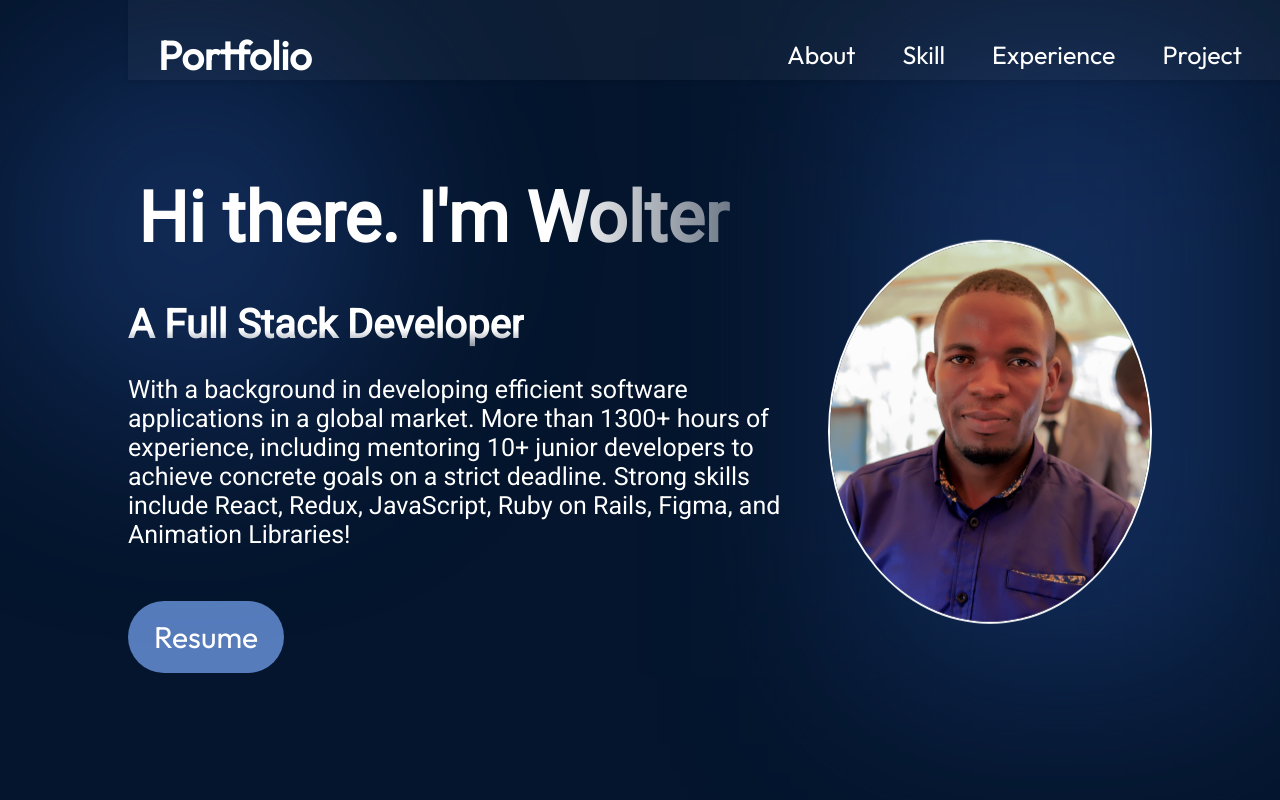
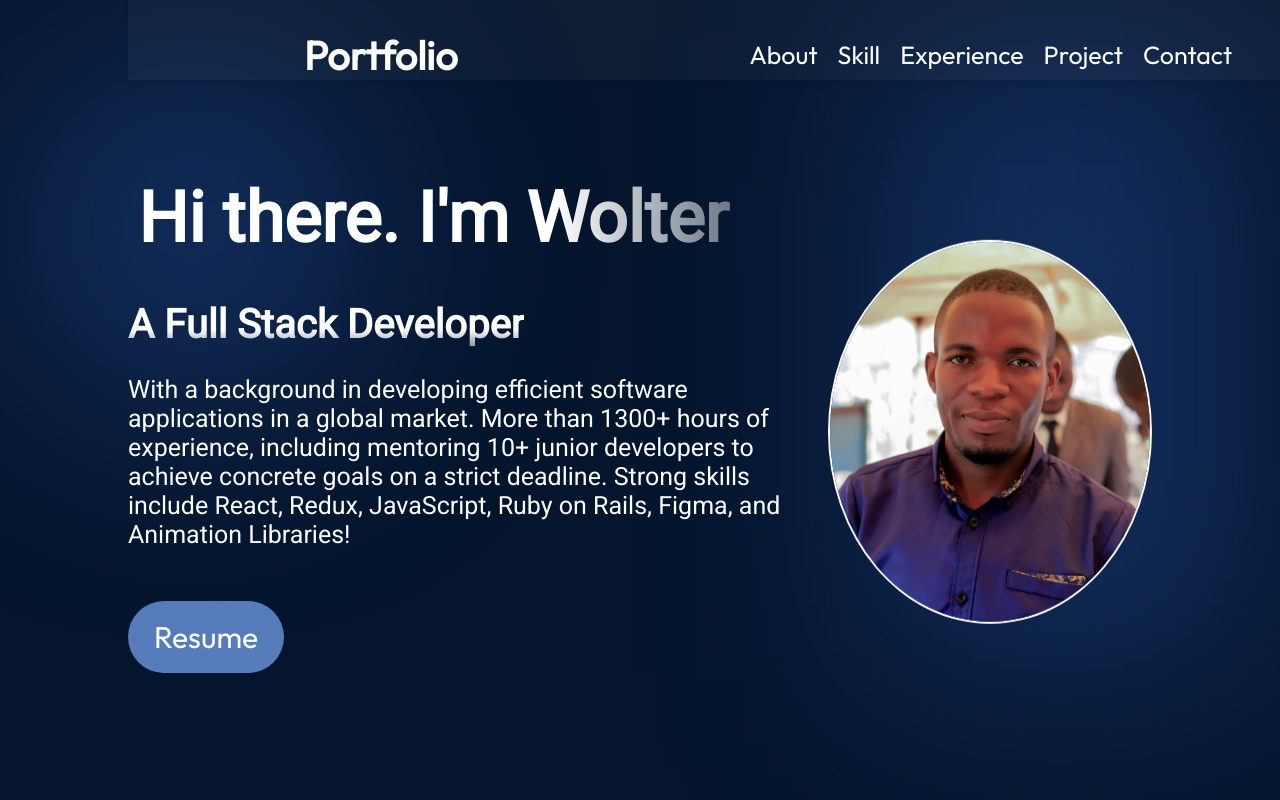
Before and after one commit to wolterbwambale/portfolio, a React (Vite) app: page / in a window 1280 px wide. Shown: the top 800 px of the page. Built offline with nearby package versions, Linux system fonts and the light colour scheme.

Commit message:
fix navbar

```diff
--- a/src/components/Navbar/Navbar.module.css
+++ b/src/components/Navbar/Navbar.module.css
@@ -3,7 +3,7 @@
 .navbar {
   display: flex;
   align-items: center;
-  justify-content: space-between;
+  justify-content: space-around;
   padding-top: 30px;
   padding-right: 30px;
   padding-left: 30px;
@@ -28,7 +28,7 @@
 
 .menuItem {
   display: flex;
-  gap: 47px;
+  gap: 20px;
   list-style: none;
 }
 
--- a/src/components/skills/Skill.module.css
+++ b/src/components/skills/Skill.module.css
@@ -55,6 +55,7 @@ button:hover {
   margin: 10px 0;
   font-size: 20px;
   padding-left: 15px;
+  color: var(--color-text);
 }
 
 .skillsContent p::before {
```
